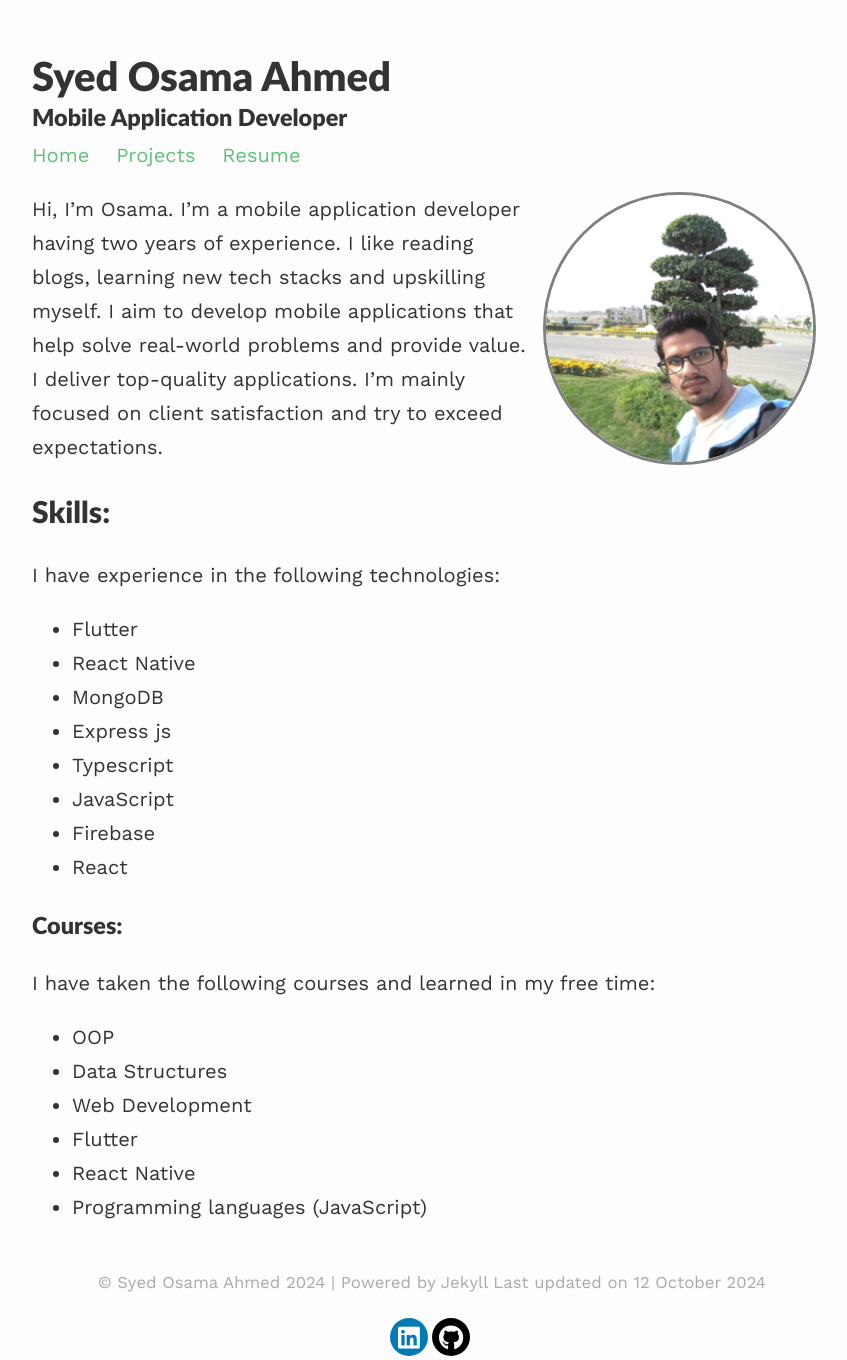
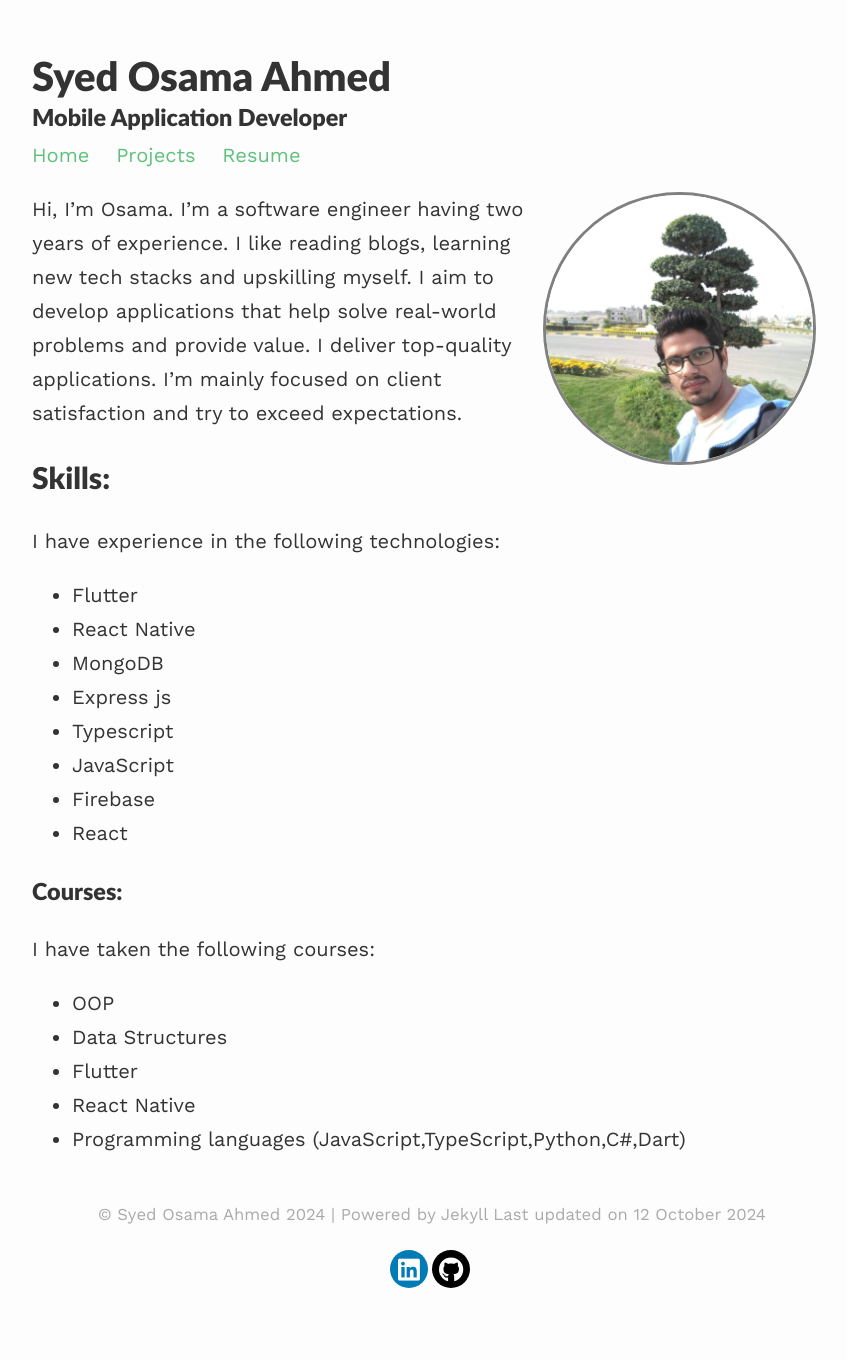
Before and after one commit to SyedOsamaAhmed/portfolio, a Jekyll site: the page built from index.md, in a window 1280 px wide. Shown: the whole page, without its empty margins (208-1055 px from the left). Built offline with Jekyll 4.4.1, drawn with Linux system fonts in a browser that asks for light colours; nearby versions of some CDN libraries; after the commit the page ends 1292 px from its top, so only the background shows below that.

Commit message:
resume added and changed intro

```diff
--- a/index.md
+++ b/index.md
@@ -7,11 +7,12 @@ profile:
 published: true
 ---
 
-Hi, I'm Osama. I'm a mobile application developer having two years of experience. I like reading blogs, learning new tech stacks and upskilling myself. I aim to develop mobile applications that help solve real-world problems and provide value. I deliver top-quality applications. I'm mainly focused on client satisfaction and try to exceed expectations.
+Hi, I'm Osama. I'm a software engineer having two years of experience. I like reading blogs, learning new tech stacks and upskilling myself. I aim to develop applications that help solve real-world problems and provide value. I deliver top-quality applications. I'm mainly focused on client satisfaction and try to exceed expectations.
 
 ## Skills:
 
 I have experience in the following technologies:
+
 - Flutter
 - React Native
 - MongoDB
@@ -21,15 +22,12 @@ I have experience in the following technologies:
 - Firebase
 - React
 
+### Courses:
 
-
-
-### Courses:
-I have taken the following courses and learned in my free time:
+I have taken the following courses:
 
 - OOP
 - Data Structures
-- Web Development
 - Flutter
 - React Native
-- Programming languages (JavaScript)
+- Programming languages (JavaScript,TypeScript,Python,C#,Dart)
```
Also changed, not shown: 1 other file.
